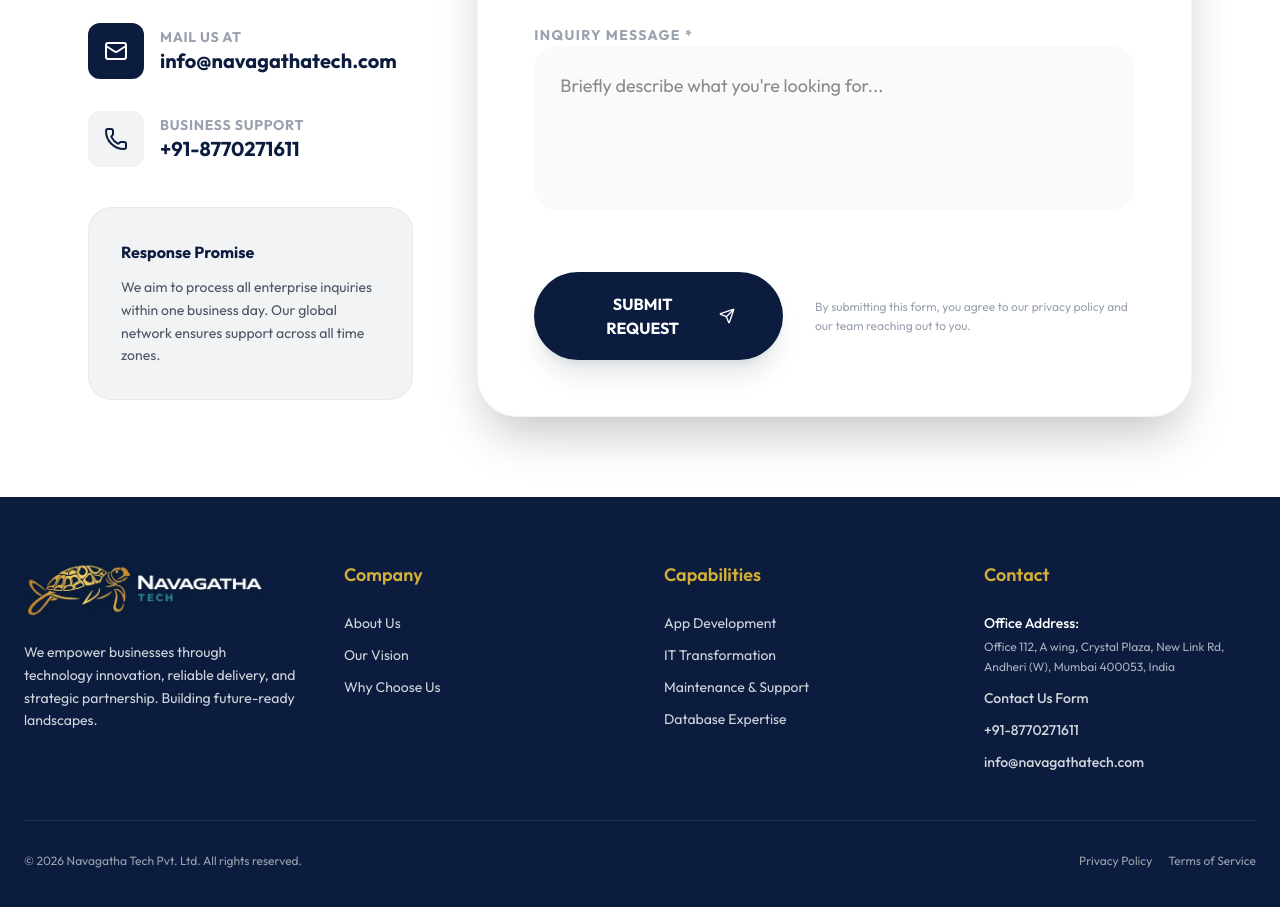
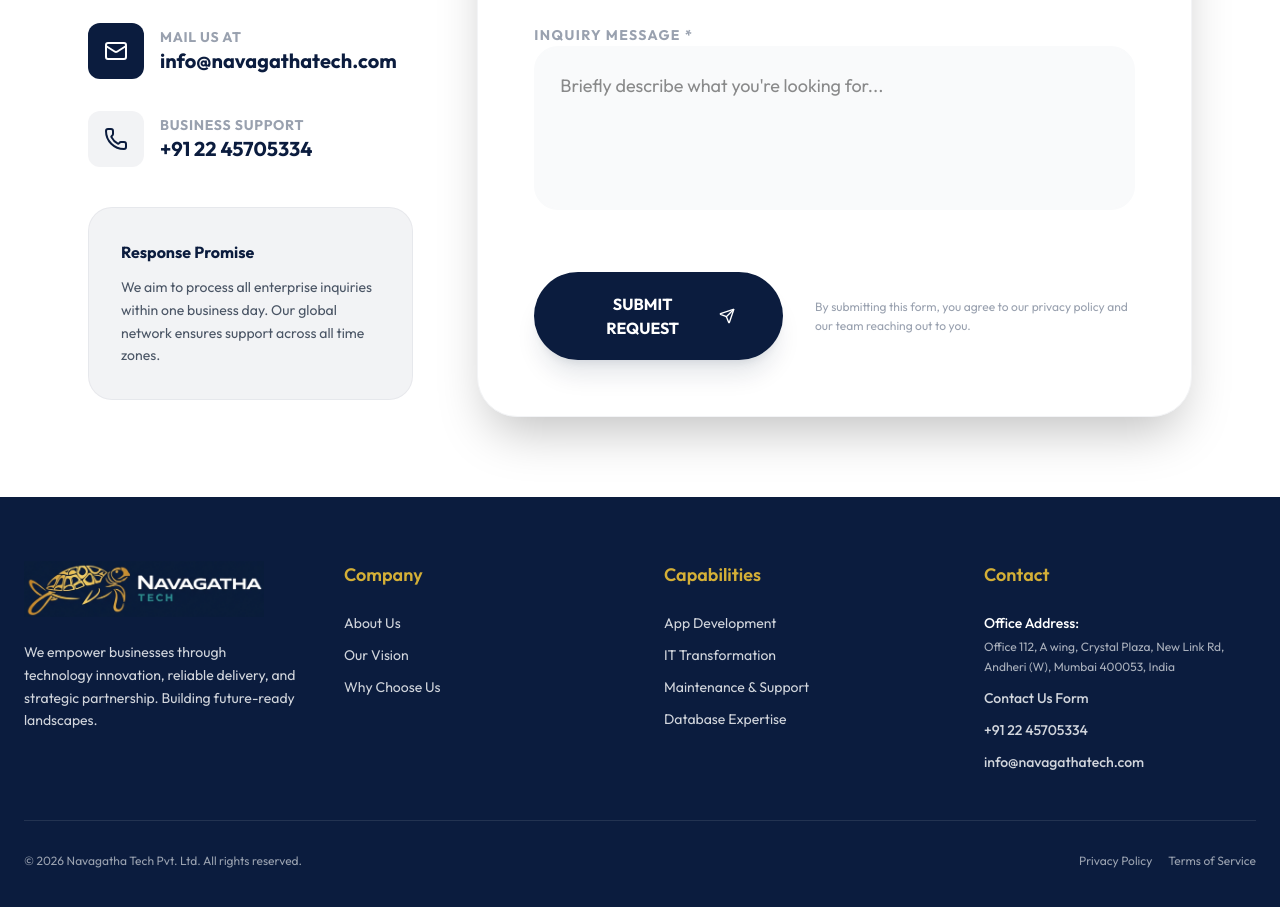
Before and after one commit to udaydau1/Navagathatech.com-New, a Next.js app: page /contact in a window 1280 px wide. Shown: the part 1260-2167 px from the top of the page. Built offline with nearby package versions, Linux system fonts and the light colour scheme.

Commit message:
Update business support phone number to +91 22 45705334

```diff
--- a/app/contact/page.tsx
+++ b/app/contact/page.tsx
@@ -178,7 +178,7 @@ export default function ContactPage() {
                                     </div>
                                     <div>
                                         <p className="text-sm text-gray-400 font-bold uppercase tracking-wider">Business Support</p>
-                                        <p className="text-xl font-bold text-primary">+91-8770271611</p>
+                                        <p className="text-xl font-bold text-primary">+91 22 45705334</p>
                                     </div>
                                 </div>
                             </div>
--- a/components/Footer.tsx
+++ b/components/Footer.tsx
@@ -50,7 +50,7 @@ export function Footer() {
                                 </p>
                             </li>
                             <li><Link href="/contact" className="hover:text-white transition-colors font-medium">Contact Us Form</Link></li>
-                            <li><a href="tel:+918770271611" className="hover:text-white transition-colors font-medium">+91-8770271611</a></li>
+                            <li><a href="tel:+912245705334" className="hover:text-white transition-colors font-medium">+91 22 45705334</a></li>
                             <li><a href="mailto:info@navagathatech.com" className="hover:text-white transition-colors font-medium">info@navagathatech.com</a></li>
                         </ul>
                     </div>
```
